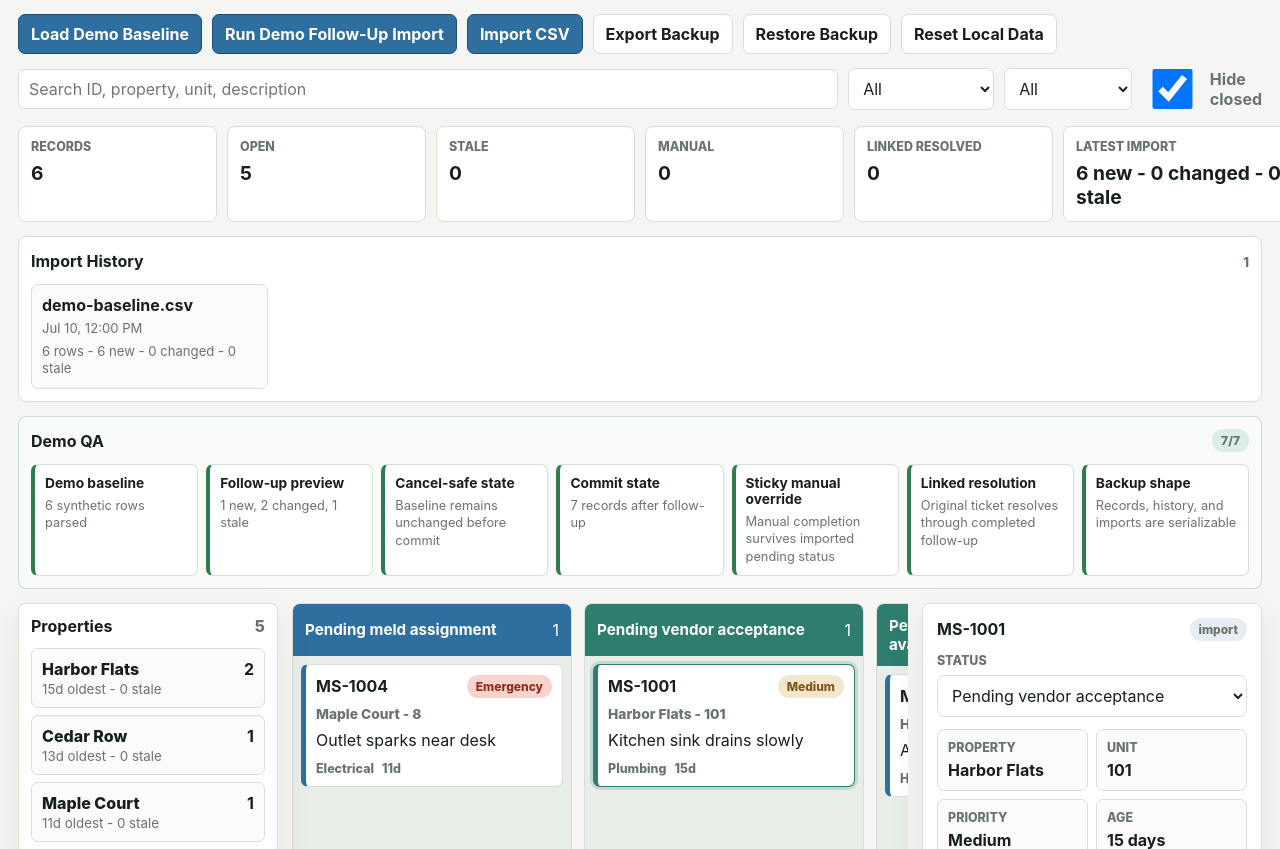
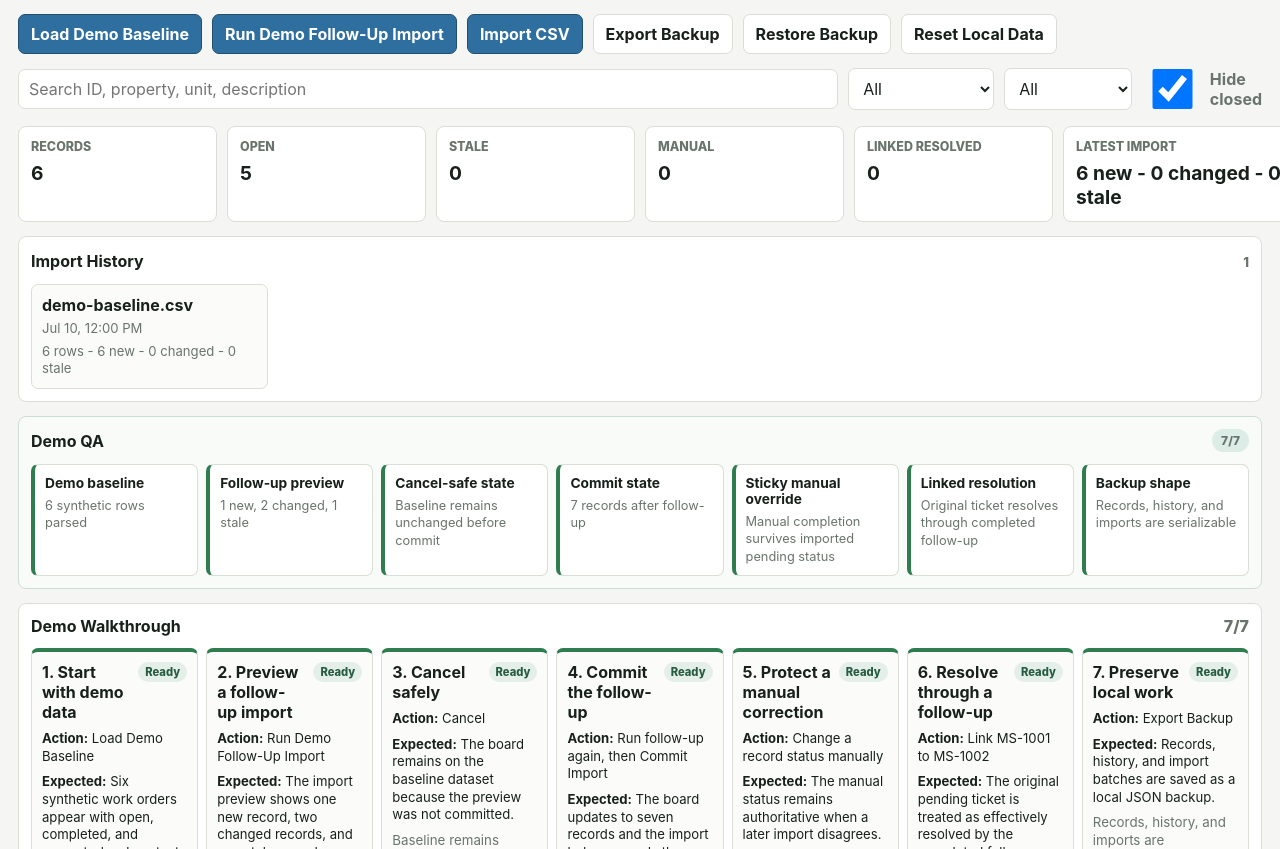
Before and after one commit to hypnoticdata777/m3ldSync, a website with bundled scripts: page index.html in a window 1280 px wide. Shown: the part 94-943 px from the top of the page. Built offline with nearby package versions, Linux system fonts and the light colour scheme.

Commit message:
Add guided demo walkthrough

```diff
--- a/src/main.js
+++ b/src/main.js
@@ -12,7 +12,7 @@ import {
   setRecordNote
 } from "./domain.js";
 import { demoBaselineCsv, demoFollowUpCsv } from "./demoData.js";
-import { runDemoQa } from "./qa.js";
+import { getDemoWalkthrough, runDemoQa } from "./qa.js";
 import { clearState, loadState, saveState } from "./storage.js";
 
 const app = document.querySelector("#app");
@@ -112,6 +112,8 @@ function render() {
       ${renderImportLedger()}
 
       ${renderQaPanel()}
+
+      ${renderWalkthroughPanel()}
 
       <section class="main-grid">
         <aside class="property-panel" aria-label="Property overview">
@@ -602,6 +604,36 @@ function renderQaCheck(item) {
   `;
 }
 
+function renderWalkthroughPanel() {
+  const report = runDemoQa();
+  const steps = getDemoWalkthrough(report);
+  return `
+    <section class="walkthrough-panel" aria-label="Demo walkthrough">
+      <div class="section-title">
+        <h2>Demo Walkthrough</h2>
+        <span>${steps.filter((step) => step.passed).length}/${steps.length}</span>
+      </div>
+      <div class="walkthrough-grid">
+        ${steps.map(renderWalkthroughStep).join("")}
+      </div>
+    </section>
+  `;
+}
+
+function renderWalkthroughStep(step) {
+  return `
+    <article class="walkthrough-step ${step.passed ? "passed" : "failed"}">
+      <div class="step-topline">
+        <strong>${step.number}. ${escapeHtml(step.title)}</strong>
+        <span>${step.passed ? "Ready" : "Check"}</span>
+      </div>
+      <p><b>Action:</b> ${escapeHtml(step.action)}</p>
+      <p><b>Expected:</b> ${escapeHtml(step.expected)}</p>
+      <small>${escapeHtml(step.detail)}</small>
+    </article>
+  `;
+}
+
 function propertyOptions() {
   const properties = ["All", ...new Set(allRecords().map((record) => record.property).sort())];
   return properties
--- a/src/qa.js
+++ b/src/qa.js
@@ -8,6 +8,58 @@ import {
   setManualStatus
 } from "./domain.js";
 import { demoBaselineCsv, demoFollowUpCsv } from "./demoData.js";
+
+export const DEMO_WALKTHROUGH_STEPS = [
+  {
+    id: "baseline",
+    title: "Start with demo data",
+    action: "Load Demo Baseline",
+    expected: "Six synthetic work orders appear with open, completed, and property-level context.",
+    qaCheck: "Demo baseline"
+  },
+  {
+    id: "preview",
+    title: "Preview a follow-up import",
+    action: "Run Demo Follow-Up Import",
+    expected: "The import preview shows one new record, two changed records, and one stale record.",
+    qaCheck: "Follow-up preview"
+  },
+  {
+    id: "cancel",
+    title: "Cancel safely",
+    action: "Cancel",
+    expected: "The board remains on the baseline dataset because the preview was not committed.",
+    qaCheck: "Cancel-safe state"
+  },
+  {
+    id: "commit",
+    title: "Commit the follow-up",
+    action: "Run follow-up again, then Commit Import",
+    expected: "The board updates to seven records and the import ledger records the batch.",
+    qaCheck: "Commit state"
+  },
+  {
+    id: "manual",
+    title: "Protect a manual correction",
+    action: "Change a record status manually",
+    expected: "The manual status remains authoritative when a later import disagrees.",
+    qaCheck: "Sticky manual override"
+  },
+  {
+    id: "linked",
+    title: "Resolve through a follow-up",
+    action: "Link MS-1001 to MS-1002",
+    expected: "The original pending ticket is treated as effectively resolved by the completed follow-up.",
+    qaCheck: "Linked resolution"
+  },
+  {
+    id: "backup",
+    title: "Preserve local work",
+    action: "Export Backup",
+    expected: "Records, history, and import batches are saved as a local JSON backup.",
+    qaCheck: "Backup shape"
+  }
+];
 
 export function runDemoQa() {
   const checks = [];
@@ -88,6 +140,20 @@ export function runDemoQa() {
   };
 }
 
+export function getDemoWalkthrough(qaReport = runDemoQa()) {
+  const checksByLabel = new Map(qaReport.checks.map((item) => [item.label, item]));
+
+  return DEMO_WALKTHROUGH_STEPS.map((step, index) => {
+    const checkResult = checksByLabel.get(step.qaCheck);
+    return {
+      ...step,
+      number: index + 1,
+      passed: Boolean(checkResult?.passed),
+      detail: checkResult?.detail || "Not checked"
+    };
+  });
+}
+
 function check(label, passed, detail) {
   return {
     label,
--- a/src/styles.css
+++ b/src/styles.css
@@ -350,6 +350,71 @@ h1 {
   margin-top: 6px;
   color: var(--muted);
   font-size: 0.8rem;
+  line-height: 1.35;
+}
+
+.walkthrough-panel {
+  margin-bottom: 14px;
+  border: 1px solid var(--line);
+  border-radius: 8px;
+  background: var(--surface);
+  padding: 12px;
+}
+
+.walkthrough-grid {
+  display: grid;
+  grid-template-columns: repeat(7, minmax(150px, 1fr));
+  gap: 8px;
+}
+
+.walkthrough-step {
+  display: grid;
+  align-content: start;
+  gap: 8px;
+  min-height: 150px;
+  border: 1px solid var(--line);
+  border-radius: 7px;
+  background: #fbfcfa;
+  padding: 10px;
+}
+
+.walkthrough-step.passed {
+  border-top: 4px solid var(--green);
+}
+
+.walkthrough-step.failed {
+  border-top: 4px solid var(--red);
+}
+
+.step-topline {
+  display: flex;
+  align-items: flex-start;
+  justify-content: space-between;
+  gap: 8px;
+}
+
+.step-topline strong {
+  line-height: 1.25;
+}
+
+.step-topline span {
+  flex: 0 0 auto;
+  border-radius: 999px;
+  background: #e4efe9;
+  color: #285c42;
+  padding: 3px 7px;
+  font-size: 0.7rem;
+  font-weight: 800;
+}
+
+.walkthrough-step p {
+  color: var(--text);
+  font-size: 0.82rem;
+  line-height: 1.35;
+}
+
+.walkthrough-step small {
+  color: var(--muted);
   line-height: 1.35;
 }
 
@@ -730,6 +795,10 @@ h1 {
     grid-template-columns: repeat(3, minmax(120px, 1fr));
   }
 
+  .walkthrough-grid {
+    grid-template-columns: repeat(2, minmax(180px, 1fr));
+  }
+
   .main-grid {
     grid-template-columns: 220px minmax(0, 1fr);
   }
@@ -772,6 +841,10 @@ h1 {
     grid-template-columns: 1fr;
   }
 
+  .walkthrough-grid {
+    grid-template-columns: 1fr;
+  }
+
   .property-panel {
     position: static;
     max-height: none;
```
Also changed, not shown: BUILD_LOG.md (+41 -0 lines), COMMAND_LOG.md (+7 -0 lines), DEMO_STRATEGY.md (+1 -0 lines), PHASE_STATUS.md (+2 -0 lines), QA_CHECKLIST.md (+2 -0 lines), tests/qa.test.mjs (+13 -1 lines), README.md.
